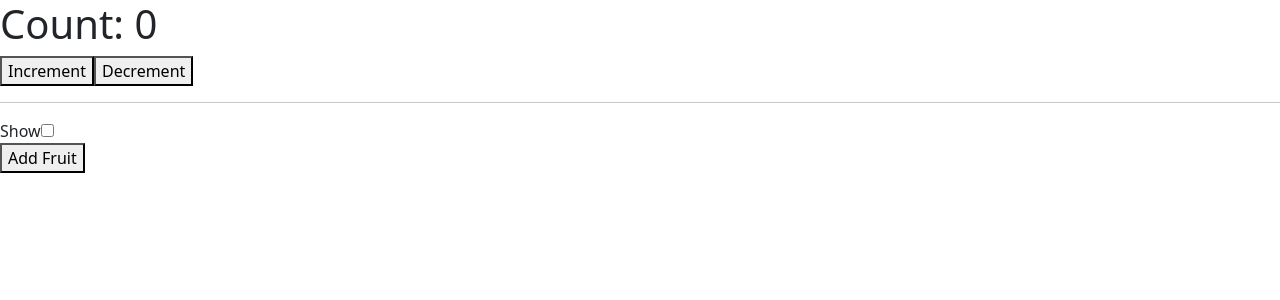
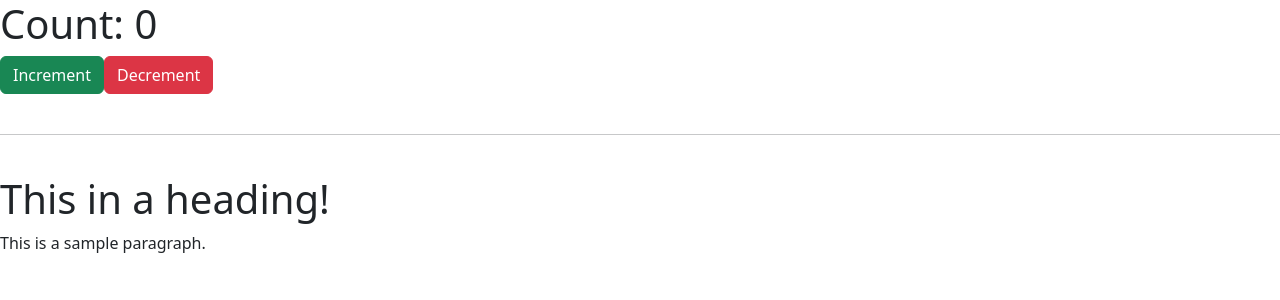
Before and after one commit to balili-melchorjr-developer/react-todo-list, a React (Vite) app: page / in a window 1280 px wide. Shown: the top 300 px of the page. Built offline with nearby package versions, Linux system fonts and the light colour scheme.

Commit message:
Passing child/children as prop

```diff
--- a/package.json
+++ b/package.json
@@ -12,7 +12,8 @@
   "dependencies": {
     "bootstrap": "^5.3.2",
     "react": "^18.2.0",
-    "react-dom": "^18.2.0"
+    "react-dom": "^18.2.0",
+    "react-icons": "^5.0.1"
   },
   "devDependencies": {
     "@types/react": "^18.2.43",
--- a/src/App.jsx
+++ b/src/App.jsx
@@ -1,63 +1,35 @@
 
 import { useState, userState } from "react"
+import CountComponent from "./components/CountComponent"
+import ChildComponent from "./components/ChildComponent"
 
 
 function App() {
 
-  const [count, setCount] = useState(0) //[statename, set+set_name]
-  const [name, setName] = useState("Devdotcode")
-  const [isChecked, setIsChecked] = useState(false)
-  const [fruits, setFruits] = useState(["Apple", "Mango", "Durian"])
-  const [person, setPerson] = useState({name: "Justin", age: 21})
+  const [count, setCount] = useState(0) //[statename, set+set_name]  best practice
 
   const handleIncrement = () => {
-    setCount(prevState  => count + 1)
+    setCount((prevState) => prevState + 1)
   }
 
   const handleDecrement = () => {
-    if (count <= 0) {
-      alert("No you wont")
-    } else {
-      setCount(prevState  => count - 1)
-    }
+    setCount((prevState) => prevState - 1)
   }
-
-  const handleShowFruits = () => {
-    setIsChecked(!isChecked)
-  }
-
-  const handleAddFruit = () => {
-    setFruits([...fruits, "Pineapple"])
-  }
-
-  const handleRemoveFruit = (fruitIndex) => {
-      const filteredFruits = fruits.filter((fruit, index) => index !== fruitIndex
-    )
-
-    setFruits(filteredFruits)
-  }
-
   return (
     <>
-      <h1>Count: {count}</h1>
-      <button onClick={handleIncrement}>Increment</button>
-      <button onClick={handleDecrement}>Decrement</button>
+      <CountComponent
+      count={count}
+      handleIncrement={handleIncrement}
+      handleDecrement={handleDecrement}/>
+
+      <br />
       <hr />
-      <div>
-        <label>Show</label>
-        <input type="checkbox" onChange={handleShowFruits} checked={isChecked} />
-      </div>
-      <button onClick={handleAddFruit}>Add Fruit</button>
-      <ul className="list-group">
-        {isChecked && fruits.map((fruit, index) => {
-          return (
-            <div key={index} >
-              <li className="list-group-items">{fruit}</li>
-              <button className="btn btn-danger" onClick={() => handleRemoveFruit(index)}>Remove Fruits</button>
-            </div>
-          )
-        })}
-      </ul>
+      <br />
+
+      <ChildComponent>
+        <h1>This in a heading!</h1>
+        <p>This is a sample paragraph.</p>
+      </ChildComponent>
     </>
   )
 }
--- /dev/null
+++ b/src/components/ChildComponent.jsx
@@ -0,0 +1,9 @@
+import React from 'react'
+
+const ChildComponent = ({ children }) => {
+  return (
+    <div>{children}</div>
+  )
+}
+
+export default ChildComponent
--- /dev/null
+++ b/src/components/CountComponent.jsx
@@ -0,0 +1,14 @@
+import React from 'react'
+
+const CountComponent = ({ count, handleIncrement, handleDecrement }) => {
+
+  return (
+    <div>
+        <h1>Count: {count}</h1>
+        <button className='btn btn-success' onClick={() => handleIncrement()}>Increment</button>
+        <button className='btn btn-danger' onClick={() => handleDecrement()}>Decrement</button>
+    </div>
+  )
+}
+
+export default CountComponent
```
Also changed, not shown: 1 other file (tests, documents, lock files or other folders).
